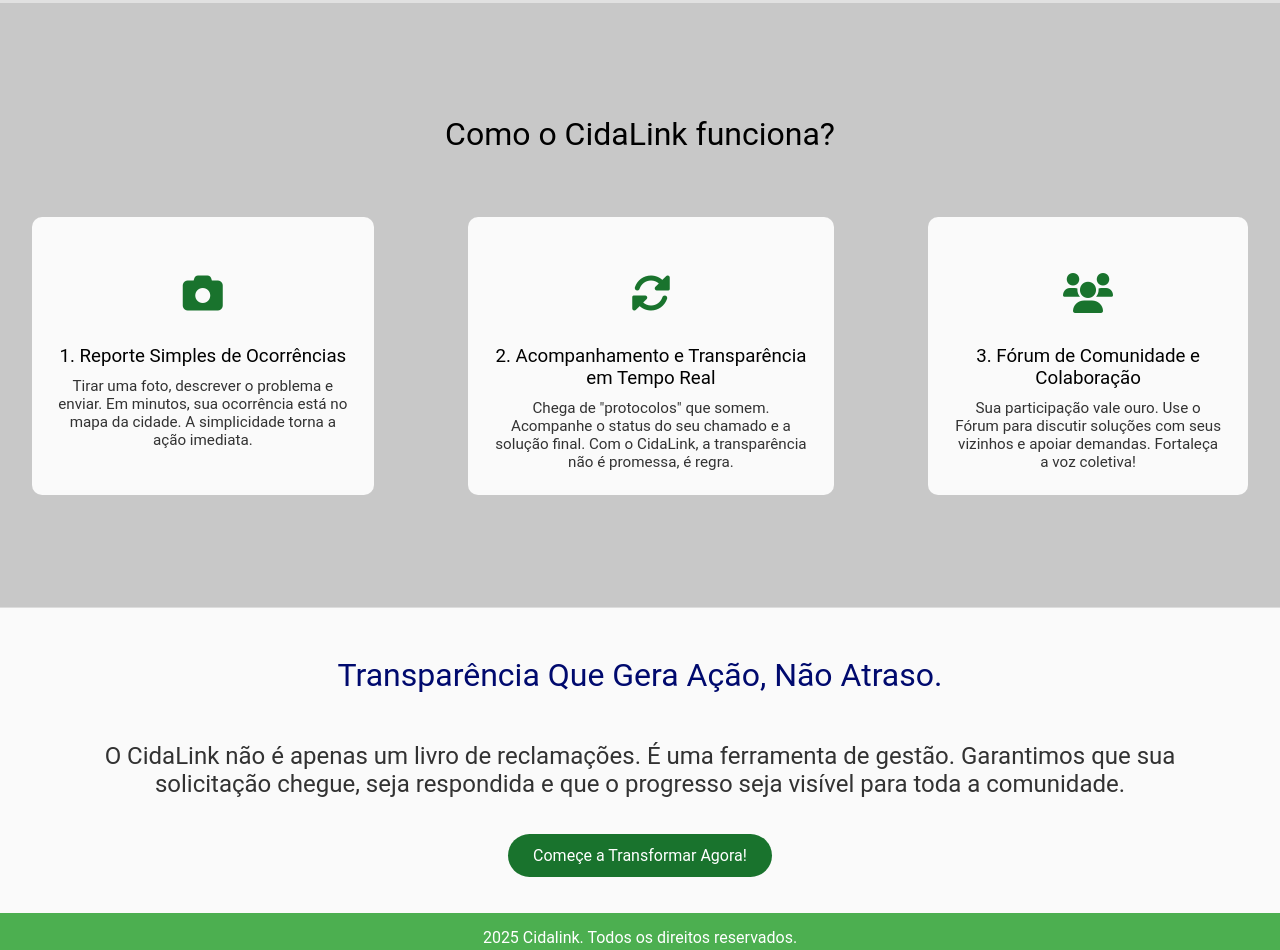
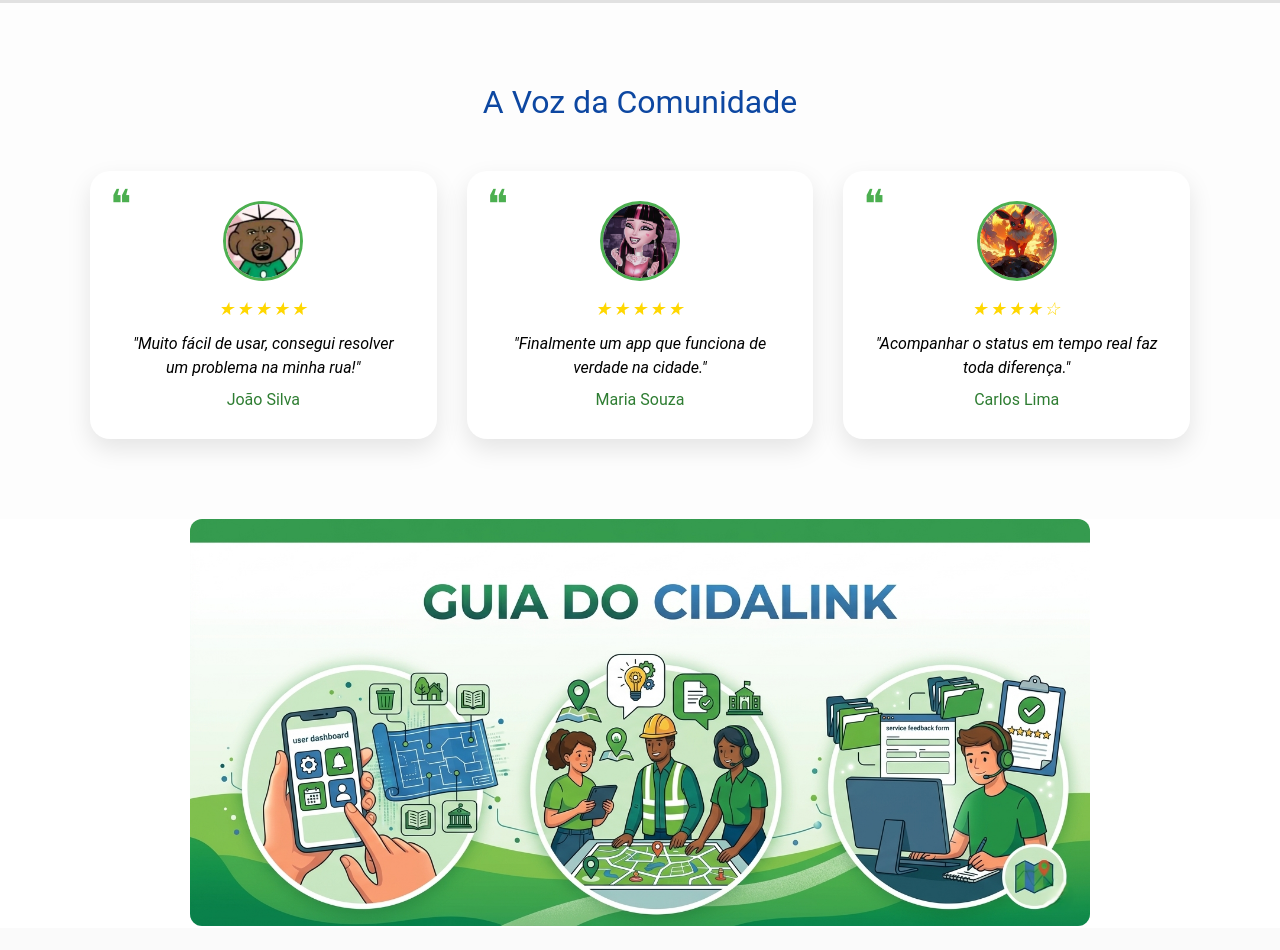
Before and after one commit to gakimr/Cidalink, a plain HTML site: page index.html in a window 1280 px wide. Shown: the part 861-1811 px from the top of the page. Drawn offline with nearby package versions, Linux system fonts and the light colour scheme.

Commit message:
minhas alterações na nilce

```diff
--- a/css/style.css
+++ b/css/style.css
@@ -125,56 +125,169 @@
     cursor: pointer;
 }
 
-.secaocards {
-            padding: 5rem 0;
-            text-align: center;
-            background-color: var(--cinzac);
-        }
-
-        .seccardstitulo {
-            font-size: 2em;
-            color: black;
-            margin: 2rem 0;
-        }
-
-        .cardsgrid {
-            display: flex;
-            justify-content: space-around;
-            gap: 30px;
-        }
-
-        .carditem {
-            background-color: var(--cor-clara);
-            padding: 1.5rem;
-            aspect-ratio: 16 / 9 ;
-            margin: 2rem 2rem;
-            background-color: var(--cinzab);
-            border-radius: 10px;
-            text-align: center;
-
-        }
-
-        .carditem h3 {
-            color:black;
-            margin-bottom: 10px;
-        }
-
-        .carditem p {
-            color: var(--cinzae);
-            font-size: 0.95em;
-        }
-
-        .carditem i {
-             font-size: 2.5em;
-            color: var(--verdeh);
-            margin: 2rem;
-        }
-
+
+.carrossel {
+    position: relative;
+    overflow: hidden;
+    max-width: 900px;
+    margin: auto;
+}
+
+.cardsgrid {
+    display: flex;
+    transition: transform 0.6s ease-in-out;
+}
+
+.carditem {
+    min-width: 100%;
+}
+
+.carditem img {
+    width: 100%;
+    display: block;
+    border-radius: 12px;
+}
+
+
+.depoimentos {
+    padding: 80px 20px;
+    background: rgba(255, 255, 255, 0.937);
+    text-align: center;
+}
+
+.depoimentos h2 {
+    font-size: 32px;
+    margin-bottom: 50px;
+    color: #0D47A1;
+}
+
+.depoimentos-grid {
+    display: grid;
+    grid-template-columns: repeat(3, 1fr);
+    gap: 30px;
+    max-width: 1100px;
+    margin: auto;
+}
+
+.depoimento {
+    position: relative;
+    background: white;
+    padding: 30px;
+    border-radius: 20px;
+    box-shadow: 0 10px 25px rgba(0,0,0,0.1);
+    transition: 0.3s;
+}
+
+/* destaque no hover */
+.depoimento:hover {
+    transform: translateY(-10px) scale(1.02);
+}
+
+/* aspas decorativas */
+.depoimento::before {
+    content: "❝";
+    font-size: 40px;
+    position: absolute;
+    top: 10px;
+    left: 20px;
+    color: #4CAF50;
+}
+
+/* FOTO */
+.avatar {
+    width: 80px;
+    height: 80px;
+    border-radius: 50%;
+    object-fit: cover;
+    margin-bottom: 10px;
+    border: 3px solid #4CAF50;
+}
+
+/* ESTRELAS */
+.estrelas {
+    color: #FFD700;
+    font-size: 18px;
+    letter-spacing: 2px;
+    margin-bottom: 10px;
+}
+
+/* TEXTO */
+.depoimento p {
+    font-style: italic;
+    line-height: 1.5;
+    margin-bottom: 10px;
+}
+
+/* NOME */
+.depoimento h4 {
+    color: #2E7D32;
+}
+
+.seta {
+    position: absolute;
+    top: 50%;
+    transform: translateY(-50%);
+
+    background: rgba(0,0,0,0.5);
+    color: white;
+    border: none;
+    font-size: 24px;
+    padding: 12px;
+    cursor: pointer;
+    border-radius: 50%;
+    z-index: 10;
+}
+
+/* esquerda */
+.seta.esquerda {
+    left: 10px;
+}
+
+/* direita */
+.seta.direita {
+    right: 10px;
+}
+
+/* hover bonito */
+.seta:hover {
+    background: rgba(0,0,0,0.8);
+}
+
+/* RESPONSIVO */
+@media (max-width: 768px) {
+    .depoimentos-grid {
+        grid-template-columns: 1fr;
+    }
+}
+
+
+/* Botões */
+.btn {
+    position: absolute;
+    top: 50%;
+    transform: translateY(-50%);
+    background: rgba(0,0,0,0.5);
+    color: white;
+    border: none;
+    padding: 12px;
+    cursor: pointer;
+    font-size: 20px;
+    border-radius: 50%;
+    z-index: 10;
+}
+
+.prev {
+    left: 10px;
+}
+
+.next {
+    right: 10px;
+}
          .credibilidade {
             background-color: var(--cinzab);
             padding: 3rem 3rem;
             text-align: center;
-            border-top: 1px solid #ddd;
+            border-top: 1px solid white;
         }
 
         .credibilidade h2 {
@@ -1071,7 +1184,7 @@
     max-width: 900px;
     margin: 30px auto;
     padding: 20px;
-    background-color: var(--cinzab);
+    background-color: var(--cinzac);
     border-radius: 8px;
     box-shadow: 0 4px 12px rgba(0, 0, 0, 0.1);
 }
@@ -1634,13 +1747,21 @@
     border-color: #2196F3;
 }
 
+.secaocards{
+    background-color: white;
+}
+
 /* Ajuste para mobile */
 @media (max-width: 768px) {
     .language-dropdown {
         top: 3.5rem; /* Ajustar a posição no mobile, já que a header fica com 5rem */
         right: 15px;
     }
-}
+    .depoimentos-grid {
+        grid-template-columns: 1fr;
+    }
+}
+
 
 
 
@@ -1700,6 +1821,7 @@
         margin: 0 auto;
     }
 
+
     /*Cards */
     .secaocards {
         padding: 3rem 0;
@@ -1724,6 +1846,11 @@
     .carditem p {
         padding-bottom: 10px;
     }
+
+    .cardsgrid {
+    transition: transform 0.5s ease;
+    }
+
 
     /*Credibilidade */
     .credibilidade {
@@ -1981,14 +2108,13 @@
 
 }
 .fatec-fixed-banner {
-    position: fixed; /* Torna o banner flutuante */
+    position: relative; /* Torna o banner flutuante */
     bottom: 20px; /* Distância do fundo da página */
     left: 20px; /* Distância da lateral direita */
     z-index: 1000; /* Garante que fique acima de outros elementos */
     display: block;
-    width: 150px; /* Largura do banner (ajuste se necessário) */
-    height: auto;
-    border-radius: 8px; /* Cantos arredondados */
+    width: 5rem; /* Largura do banner (ajuste se necessário) */
+    height: 4rem;
     overflow: hidden;
     transition: transform 0.3s ease;
 }
--- a/index.html
+++ b/index.html
@@ -119,7 +119,7 @@
 
     <main class="banner">
          <div class="bannercontainer">
-            <h1 data-translate="banner_h1">Cidalink: A cidadania ativa começa por aqui!</h1>
+            <h1 data-translate="banner_h1">Cidalink: Sua voz tem poder.Use!</h1>
             <p data-translate="banner_p">A plataforma que conecta você, seus vizinhos e a prefeitura para transformar problemas em soluções
                 simples, Fácil e direto! </p>
             <div class="botoes">
@@ -128,31 +128,59 @@
             </div>
         </main>
 
+    <section class="depoimentos">
+    <h2>A Voz da Comunidade</h2>
+
+    <div class="depoimentos-grid">
+
+        <div class="depoimento">
+            <img src="img/cebolinha.jpg" class="avatar">
+            <p class="estrelas">★★★★★</p>
+            <p>"Muito fácil de usar, consegui resolver um problema na minha rua!"</p>
+            <h4>João Silva</h4>
+        </div>
+
+        <div class="depoimento">
+            <img src="img/draculaura.jpg" class="avatar">
+            <p class="estrelas">★★★★★</p>
+            <p>"Finalmente um app que funciona de verdade na cidade."</p>
+            <h4>Maria Souza</h4>
+        </div>
+
+        <div class="depoimento">
+            <img src="img/foguinho.jpg" class="avatar">
+            <p class="estrelas">★★★★☆</p>
+            <p>"Acompanhar o status em tempo real faz toda diferença."</p>
+            <h4>Carlos Lima</h4>
+        </div>
+
+    </div>
+</section>
     <section class="secaocards">
     <div class="container">
-            <h2 class="seccardstitulo" data-translate="cards_title">Como o CidaLink transforma a sua cidade:</h2>
+
+        <div class="carrossel">
+
+
             <div class="cardsgrid">
+                <a href="#" class="carditem">
+                    <img src="img/card_1.png" alt="">
+                </a>
 
-                <div class="carditem" >
-                    <i class="fas fa-camera"></i>
-                    <h3 data-translate="card1_h3">1. Reporte Fácil e Imediato</h3>
-                    <p data-translate="card1_p">Chega de burocracia. Viu um problema? Tire uma foto, descreva o ocorrido e envie. Sua solicitação é registrada em segundos.</p>
+                <a href="#" class="carditem">
+                    <img src="img/card_2.png" alt="">
+                </a>
+
+                <a href="#" class="carditem">
+                    <img src="img/card_3.png" alt="">
+                </a>
             </div>
 
-                <div class="carditem">
-                     <i class="fas fa-sync-alt"></i>
-                    <h3 data-translate="card2_h3">2. Acompanhamento Transparente</h3>
-                    <p data-translate="card2_p">Diga adeus à incerteza! Você acompanha o andamento de cada solicitação, desde o envio até a resolução final. Com o CidaLink, a transparência não é promessa, é regra.</p>
-                </div>
 
-                <div class="carditem">
-                     <i class="fas fa-users"></i>
-                    <h3 data-translate="card3_h3">3. Fórum de Comunidade e Colaboração</h3>
-                    <p data-translate="card3_p">Sua participação vale ouro. Use o Fórum para discutir soluções com seus vizinhos e apoiar demandas. Fortaleça a voz coletiva!</p>
-                </div>
         </div>
     </div>
 </section>
+
 
 
     <section class="credibilidade">
@@ -181,6 +209,44 @@
     </div>
 
      <button id="botao-tema" aria-label="Alternar modo escuro">🌙</button>
+
+<script>
+
+
+
+        const grid = document.querySelector('.cardsgrid');
+        const cards = document.querySelectorAll('.carditem');
+        const nextBtn = document.querySelector('.next');
+        const prevBtn = document.querySelector('.prev');
+        const carrossel = document.querySelector('.carrossel');
+
+        let index = 0;
+        let intervalo;
+
+        function atualizar() {
+        grid.style.transform = `translateX(-${index * 100}%)`;
+
+        }
+
+
+        function iniciarAuto() {
+        intervalo = setInterval(() => {
+        index++;
+        if (index >= cards.length) index = 0;
+        atualizar();
+        }, 3000);
+
+        }
+
+        function pararAuto() {
+        clearInterval(intervalo);
+        }
+
+       carrossel.addEventListener('mouseover', pararAuto);
+       carrossel.addEventListener('mouseout', iniciarAuto);
+
+       iniciarAuto();
+</script>
 
 <script src="https://vlibras.gov.br/app/vlibras-plugin.js"></script>
 
--- a/script/translate.js
+++ b/script/translate.js
@@ -4,7 +4,7 @@
 // para ser acessível em outros scripts (como script.js)
 window.translations = {
     'pt': {
-        'banner_h1': 'Cidalink: A cidadania ativa começa por você.',
+        'banner_h1': 'Sua voz tem poder. Use!',
         'banner_p': 'Reporte, acompanhe e resolva problemas urbanos. Dê o primeiro passo.',
         'btn_citizen': 'Acessar Cidadão',
         'btn_admin': 'Acessar Administrador',
@@ -199,7 +199,7 @@
 
     },
     'en': {
-        'banner_h1': 'CidaLink: Active citizenship starts with you.',
+        'banner_h1':'Your voice has power. Use it!',
         'banner_p': 'Report, track, and solve urban issues. Take the first step.',
         'btn_citizen': 'Access Citizen',
         'btn_admin': 'Access Administrator',
@@ -391,7 +391,7 @@
 
     },
     'es': {
-        'banner_h1': 'CidaLink: La ciudadanía activa comienza contigo.',
+        'banner_h1': 'Tu voz tiene poder. ¡Úsala!',
         'banner_p': 'Reporta, rastrea y resuelve problemas urbanos. Da el primer paso.',
         'btn_citizen': 'Acceder Ciudadano',
         'btn_admin': 'Acceder Administrador',
@@ -582,7 +582,7 @@
 
     },
     'fr': {
-        'banner_h1': 'CidaLink: La citoyenneté active commence avec vous.',
+        'banner_h1': 'Ta voix a du pouvoir. Utilise-la !',
         'banner_p': 'Signalez, suivez et résolvez les problèmes urbains. Faites le premier pas.',
         'btn_citizen': 'Accéder Citoyen',
         'btn_admin': 'Accéder Administrateur',
```
Also changed, not shown: img/card_1.png (added), img/card_2.png (added), img/card_3.png (added), img/cebolinha.jpg (added), img/closetoindex.jpg, img/draculaura.jpg (added), img/foguinho.jpg (added). Lines whose indentation alone changed are shown as unchanged.
